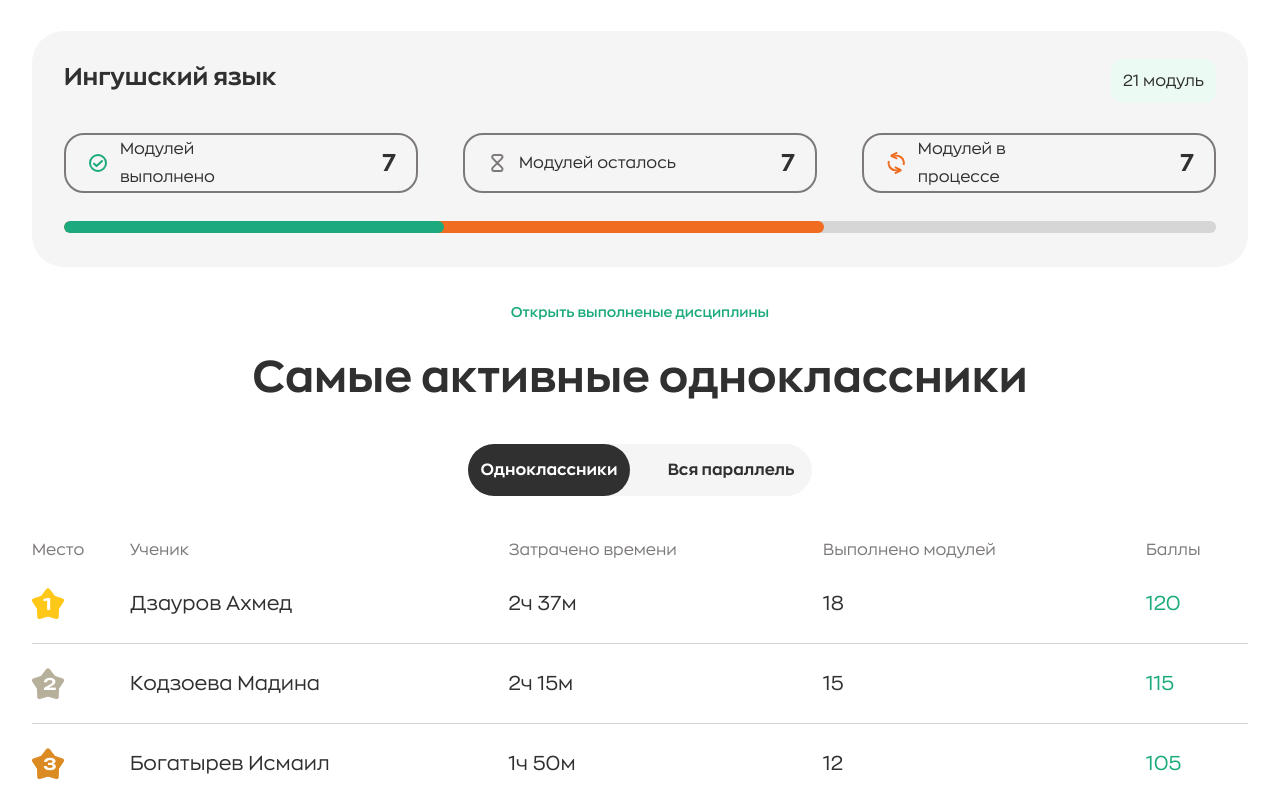
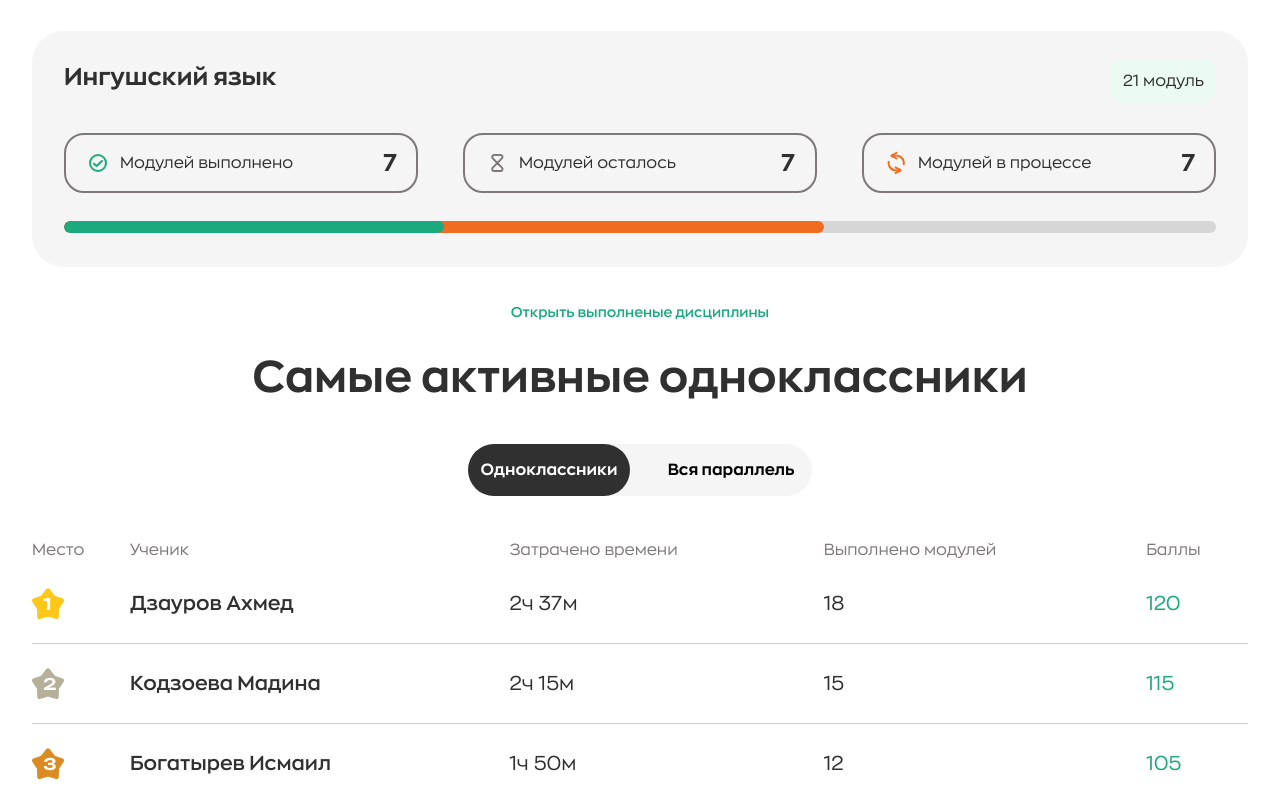
Before and after one commit to MilleniumIT06/deshar-frontend, a Next.js app: page /authed in a window 1280 px wide. Shown: the part 1200-2000 px from the top of the page. Built offline with nearby package versions, Linux system fonts and the light colour scheme; a web font is replaced by a local one.

Commit message:
fix styles

```diff
--- a/src/app/(private)/styles.module.scss
+++ b/src/app/(private)/styles.module.scss
@@ -12,6 +12,7 @@
 	justify-content: start;
 	flex-direction: column;
 	gap: 32px;
+	padding-bottom: 80px;
 }
 .title {
 	font-family: var(--font-family);
--- a/src/components/LearningContent/index.tsx
+++ b/src/components/LearningContent/index.tsx
@@ -227,7 +227,6 @@ export const LearningContent = () => {
             </div>
           </div>
         </div>
-        <Button variant="secondary" size="medium" onClick={() => setIsInfoOpen(true)}>test</Button>
         <QuizModal
           isOpen={isQuizOpen}
           onClose={handleCloseModal}
--- a/src/components/LearningContent/styles.module.scss
+++ b/src/components/LearningContent/styles.module.scss
@@ -26,6 +26,7 @@
 		}
 	}
 	&__text {
+		padding: 30px 0;
 		display: flex;
 		flex-direction: column;
 		align-items: start;
@@ -85,6 +86,7 @@
 	}
 }
 .content {
+	margin-top: 30px;
 	&__inner {
 		display: flex;
 		flex-direction: column;
--- a/src/components/LearningSidebar/styles.module.scss
+++ b/src/components/LearningSidebar/styles.module.scss
@@ -35,4 +35,5 @@
 	width: 100%;
 	border-top: 1px solid var(--neutral-light);
 	margin-top: auto;
+	padding-top: 30px;
 }
--- a/src/components/TopClassmates/TableItem/styles.module.scss
+++ b/src/components/TopClassmates/TableItem/styles.module.scss
@@ -39,6 +39,16 @@
 			}
 		}
 	}
+	&__name {
+		font-family: var(--font-family);
+		font-weight: 600;
+		font-size: 20px;
+		line-height: 140%;
+		color: var(--neutral-darkest);
+		@include breakpoint.mobile {
+			font-size: 16px;
+		}
+	}
 
 	&::after {
 		content: '';
@@ -67,7 +77,6 @@
 
 .tableItem__points,
 .tableItem__done,
-.tableItem__name,
 .tableItem__time,
 .tableItem__parralelClass {
 	border: none;
--- a/src/shared/ui/Tabs/styles.module.scss
+++ b/src/shared/ui/Tabs/styles.module.scss
@@ -27,7 +27,6 @@
 		font-weight: 700;
 		font-size: 16px;
 		line-height: 175%;
-        color: var(--neutral-darkest);
 	}
 
 	&.active {
@@ -36,7 +35,6 @@
 		}
 
 		border-radius: 28px;
-        background-color:var(--neutral-darkest);
+		background-color: var(--neutral-darkest);
 	}
-
 }
--- a/src/widgets/Footer/styles.module.scss
+++ b/src/widgets/Footer/styles.module.scss
@@ -160,7 +160,7 @@
 		font-style: normal;
 		a {
 			font-family: var(--font-family);
-			font-weight: 600;
+			font-weight: 400;
 			font-size: 16px;
 			line-height: 150%;
 			color: var(--neutral-light);
--- a/src/widgets/LessonProgressCard/ProgressCounter/styles.module.scss
+++ b/src/widgets/LessonProgressCard/ProgressCounter/styles.module.scss
@@ -1,4 +1,4 @@
-@use './../../../shared/scss/breakpoint'as breakpoint;
+@use './../../../shared/scss/breakpoint' as breakpoint;
 .ProgressCounter {
 	display: flex;
 	align-items: center;
@@ -34,6 +34,7 @@ justify-content: space-between;
 		font-size: 16px;
 		line-height: 175%;
 		color: var(--neutral-darkest);
+		text-wrap: nowrap;
 	}
 
 	&__count {
```
Also changed, not shown: src/widgets/LessonProgressCard/ProgressCounter/index.tsx (line endings or trailing spaces). Lines whose indentation alone changed are shown as unchanged.
